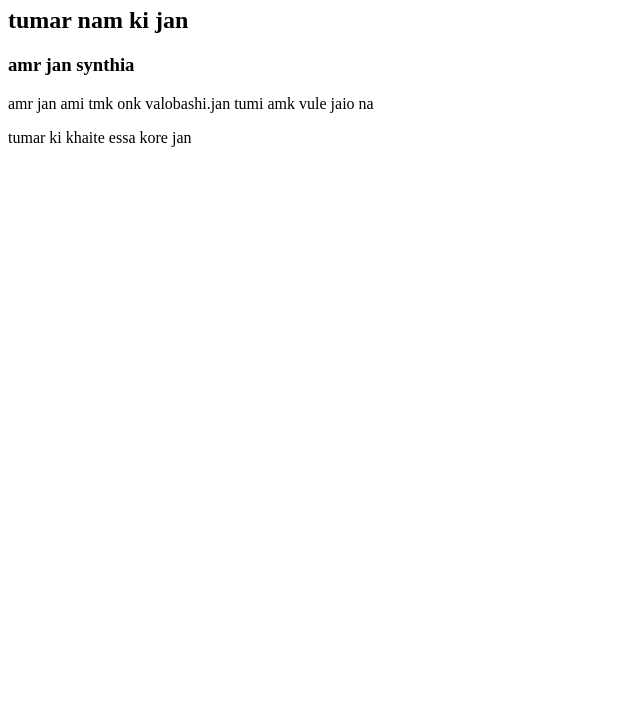
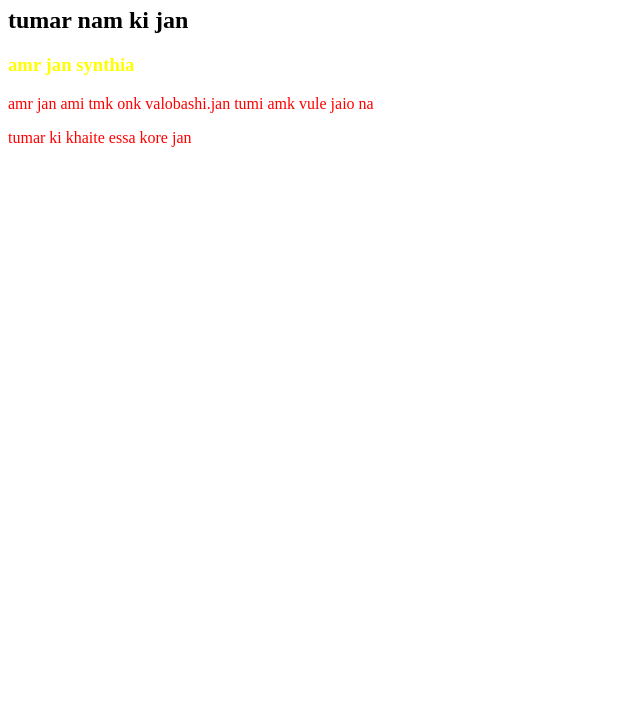
Before and after one commit to sadmansakib1997/valo-lage, a plain HTML site: page index.html in a window 1280 px wide. Shown: the part 73-800 px from the top of the page, without its empty margins (0-640 px from the left). Drawn offline with Linux system fonts and the light colour scheme.

Commit message:
colour change

```diff
--- a/index.html
+++ b/index.html
@@ -5,6 +5,7 @@
     <meta http-equiv="X-UA-Compatible" content="IE=edge">
     <meta name="viewport" content="width=device-width, initial-scale=1.0">
     <title>amr jibon tumi.</title>
+    <link rel="stylesheet" href="style.css">
 </head>
 <body>
     <h1>amr nam sakib</h1>
--- /dev/null
+++ b/style.css
@@ -0,0 +1,6 @@
+p{
+    color: red;
+}
+h3{
+    color: yellow;
+}
```
